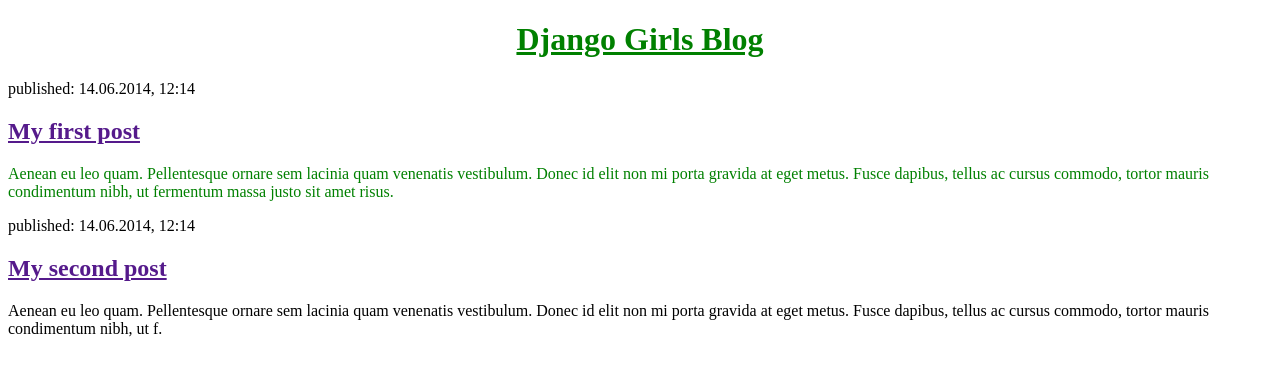
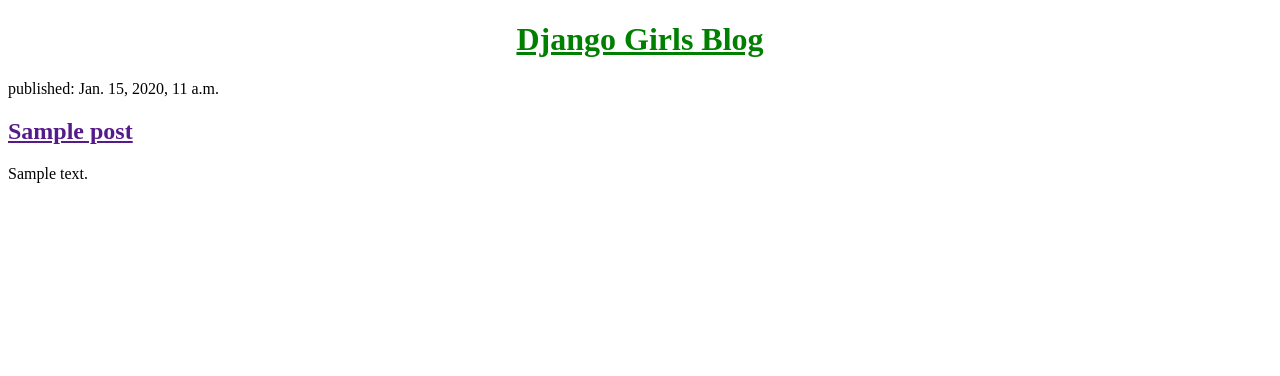
Before and after one commit to eniko88/my-first-blog, a Django app: page / in a window 1280 px wide. Shown: the top 376 px of the page. Run offline with Django 3.2, Linux system fonts and the light colour scheme; tables that the repository leaves empty hold one stand-in row (values such as "Sample post").

Commit message:
Modified templates to display posts from db

```diff
--- a/blog/templates/blog/post_list.html
+++ b/blog/templates/blog/post_list.html
@@ -7,17 +7,26 @@
         <headers>
             <h1 style="text-align: center"><a style="color: green" href="https://google.com" target="_blank">Django Girls Blog</a></h1>
         </header>
+        {% for post in posts %}
+            <article>
+                <time>published: {{ post.published_date }}</time>
+                <h2><a href="">{{ post.title }}</a></h2>
+                <p>{{ post.text|linebreaksbr }}</p>
+            </article>
+        {% endfor %}
+        {% comment %} <article> {% endcomment %}
+            {% comment %} {% for post in posts %}
+                {{ post }}
+                {% endfor %} {% endcomment %}
+            {% comment %} <time>published: 14.06.2014, 12:14</time>
+            <h2><a href="">My first post</a></h2>
+            <p style="color: green">Aenean eu leo quam. Pellentesque ornare sem lacinia quam venenatis vestibulum. Donec id elit non mi porta gravida at eget metus. Fusce dapibus, tellus ac cursus commodo, tortor mauris condimentum nibh, ut fermentum massa justo sit amet risus.</p> {% endcomment %}
+        {% comment %} </article> {% endcomment %}
 
-        <article>
-            <time>published: 14.06.2014, 12:14</time>
-            <h2><a href="">My first post</a></h2>
-            <p style="color: green">Aenean eu leo quam. Pellentesque ornare sem lacinia quam venenatis vestibulum. Donec id elit non mi porta gravida at eget metus. Fusce dapibus, tellus ac cursus commodo, tortor mauris condimentum nibh, ut fermentum massa justo sit amet risus.</p>
-        </article>
-
-        <article>
-            <time>published: 14.06.2014, 12:14</time>
+        {% comment %} <article> {% endcomment %}
+            {% comment %} <time>published: 14.06.2014, 12:14</time>
             <h2><a href="">My second post</a></h2>
-            <p>Aenean eu leo quam. Pellentesque ornare sem lacinia quam venenatis vestibulum. Donec id elit non mi porta gravida at eget metus. Fusce dapibus, tellus ac cursus commodo, tortor mauris condimentum nibh, ut f.</p>
-        </article>
+            <p>Aenean eu leo quam. Pellentesque ornare sem lacinia quam venenatis vestibulum. Donec id elit non mi porta gravida at eget metus. Fusce dapibus, tellus ac cursus commodo, tortor mauris condimentum nibh, ut f.</p> {% endcomment %}
+        {% comment %} </article> {% endcomment %}
     </body>
 </html>
--- a/blog/views.py
+++ b/blog/views.py
@@ -1,4 +1,7 @@
 from django.shortcuts import render
+from .models import Post
+from django.utils import timezone
 
 def post_list(request):
-    return render(request, 'blog/post_list.html', {})
+    posts = Post.objects.filter(published_date__lte=timezone.now()).order_by('published_date')
+    return render(request, 'blog/post_list.html', {'posts': posts})
```
